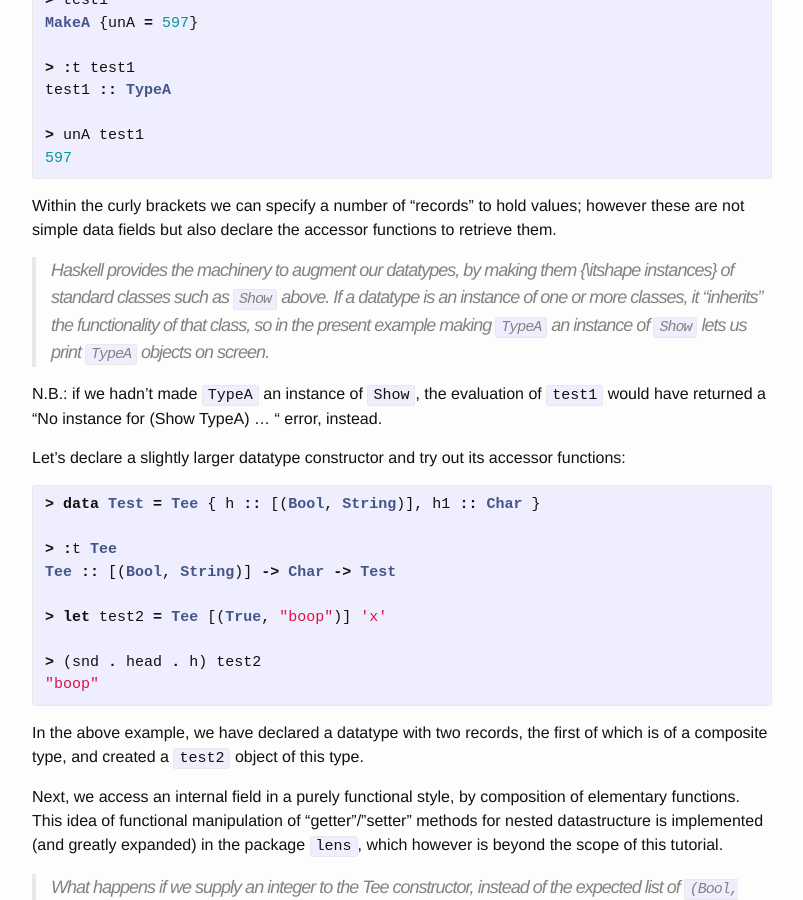
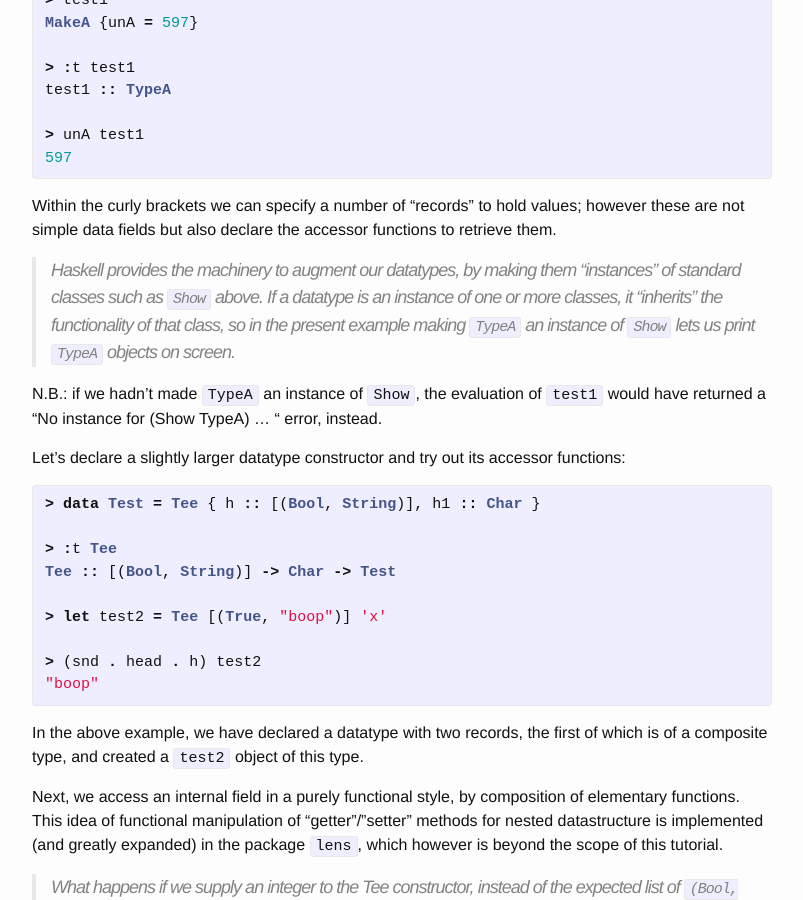
Before and after one commit to ocramz/ocramz.github.io, a Jekyll site: the page built from _posts/2015-08-21-haskell-tut-v1.markdown, in a window 1280 px wide and 900 px high, scrolled down 12496 px. Shown: the whole window, without its empty margins (238-1041 px from the left). Built offline with Jekyll 4.4.1, drawn with Linux system fonts in a browser that asks for light colours; Markdown is read by kramdown in place of the engine named in the settings; formulas are drawn with MathJax 3.

Commit message:
blog update

```diff
--- a/_posts/2015-08-21-haskell-tut-v1.markdown
+++ b/_posts/2015-08-21-haskell-tut-v1.markdown
@@ -565,7 +565,7 @@ test1 :: TypeA
 
 Within the curly brackets we can specify a number of "records" to hold values; however these are not simple data fields but also declare the accessor functions to retrieve them.
 
-> Haskell provides the machinery to augment our datatypes, by making them {\itshape instances} of standard classes such as `Show` above.
+> Haskell provides the machinery to augment our datatypes, by making them "instances" of standard classes such as `Show` above.
 If a datatype is an instance of one or more classes, it "inherits" the functionality of that class, so in the present example making `TypeA` an instance of `Show` lets us print `TypeA` objects on screen.
 
 N.B.: if we hadn't made `TypeA` an instance of `Show`, the evaluation of `test1` would have returned a "No instance for (Show TypeA) ... " error, instead.
```
Also changed, not shown: 2 other files.
